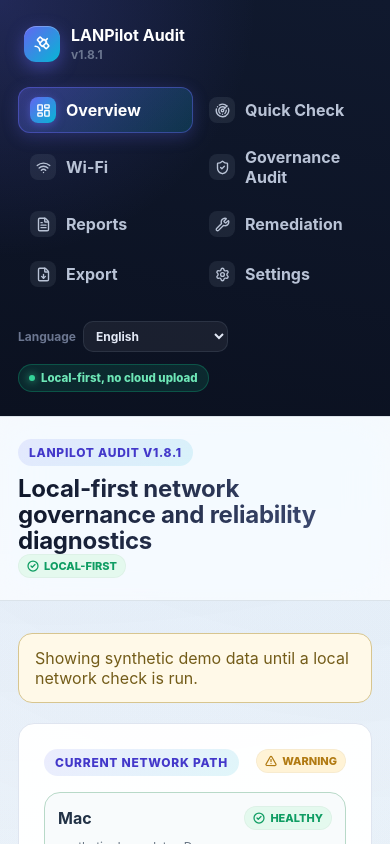
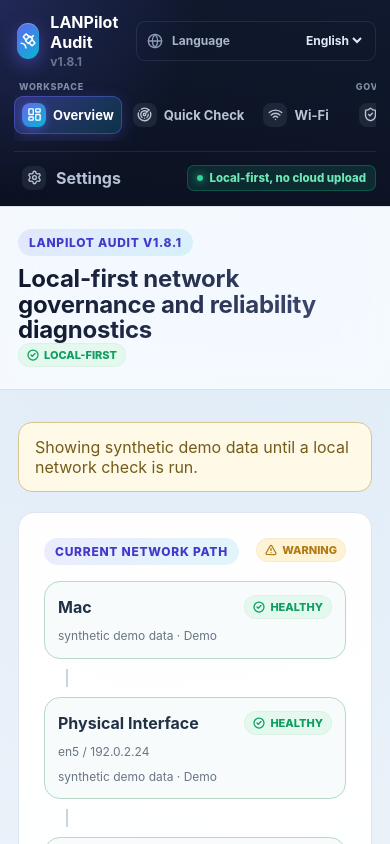
Before and after one commit to cqforest123-wq/lanpilot-audit, a React (Vite) app: page / in a window 390 px wide. Shown: the top 844 px of the page. Built offline with nearby package versions, Linux system fonts and the light colour scheme.

Commit message:
ui: improve sidebar navigation and language access

```diff
--- a/src/App.css
+++ b/src/App.css
@@ -41,11 +41,13 @@ a { color: inherit; }
 .sidebar {
   position: sticky;
   top: 0;
+  height: 100vh;
   min-height: 100vh;
-  padding: 24px 18px;
+  min-width: 0;
+  padding: 20px 14px 16px;
   display: flex;
   flex-direction: column;
-  gap: 24px;
+  gap: 14px;
   background:
     radial-gradient(circle at 0% 0%, rgba(99, 102, 241, .22), transparent 45%),
     linear-gradient(190deg, var(--sidebar-bg-2), var(--sidebar-bg));
@@ -100,15 +102,20 @@ a { color: inherit; }
   color: transparent;
 }
 
-.sidebar-nav { display: grid; gap: 4px; }
-.sidebar-nav button {
+.sidebar-top { display: grid; gap: 16px; }
+.sidebar-nav { min-height: 0; flex: 1; display: grid; align-content: start; gap: 18px; overflow-y: auto; scrollbar-width: thin; scrollbar-color: rgba(148, 163, 184, .28) transparent; }
+.sidebar-group { display: grid; gap: 3px; }
+.sidebar-group-items { display: grid; gap: 3px; }
+.sidebar-group-label { padding: 0 11px 5px; color: #7f8ca5; font-size: 10px; font-weight: 800; line-height: 1.4; text-transform: uppercase; letter-spacing: .08em; }
+.sidebar-nav button, .sidebar-footer > button {
   width: 100%;
   display: flex;
   align-items: center;
   gap: 10px;
   border: 0;
-  border-radius: 12px;
-  padding: 10px 12px;
+  min-height: 42px;
+  border-radius: 9px;
+  padding: 7px 10px;
   background: transparent;
   color: var(--sidebar-text);
   text-align: left;
@@ -126,27 +133,27 @@ a { color: inherit; }
   color: var(--sidebar-text);
   transition: background-color 160ms ease, color 160ms ease, transform 160ms ease;
 }
-.sidebar-nav button:hover { color: #fff; background: rgba(148, 163, 184, .1); }
-.sidebar-nav button:hover .nav-icon-chip { background: rgba(148, 163, 184, .22); color: #fff; transform: scale(1.05); }
-.sidebar-nav button.active {
+.sidebar-nav button:hover, .sidebar-footer > button:hover { color: #fff; background: rgba(148, 163, 184, .1); }
+.sidebar-nav button:hover .nav-icon-chip, .sidebar-footer > button:hover .nav-icon-chip { background: rgba(148, 163, 184, .22); color: #fff; transform: scale(1.05); }
+.sidebar-nav button.active, .sidebar-footer > button.active {
   color: #fff;
   background: linear-gradient(135deg, rgba(99, 102, 241, .35), rgba(6, 182, 212, .18));
   box-shadow: inset 0 0 0 1px rgba(99, 102, 241, .45), 0 4px 16px rgba(99, 102, 241, .25);
   font-weight: 750;
 }
-.sidebar-nav button.active .nav-icon-chip {
+.sidebar-nav button.active .nav-icon-chip, .sidebar-footer > button.active .nav-icon-chip {
   background: var(--brand-gradient);
   color: #fff;
   box-shadow: 0 2px 8px rgba(99, 102, 241, .5);
 }
-.sidebar-footer { margin-top: auto; display: grid; gap: 12px; }
+.sidebar-footer { flex: 0 0 auto; display: grid; gap: 8px; padding-top: 10px; border-top: 1px solid var(--sidebar-border); }
 .local-first-chip {
   display: inline-flex;
   align-items: center;
   gap: 6px;
   width: fit-content;
-  padding: 6px 10px;
-  border-radius: 999px;
+  padding: 5px 9px;
+  border-radius: 7px;
   color: #6ee7b7;
   background: rgba(16, 185, 129, .14);
   border: 1px solid rgba(16, 185, 129, .3);
@@ -162,7 +169,7 @@ a { color: inherit; }
   font-weight: 750;
 }
 
-.brand { display: flex; align-items: center; gap: 11px; font-size: 16px; text-align: left; }
+.brand { display: flex; align-items: center; gap: 11px; padding: 0 3px; font-size: 16px; text-align: left; }
 .brand span:last-child { display: grid; gap: 2px; }
 .brand small { color: var(--sidebar-text-dim); font-size: 12px; }
 .brand-mark {
@@ -179,14 +186,19 @@ a { color: inherit; }
   box-shadow: 0 6px 18px rgba(99, 102, 241, .45), inset 0 1px 0 rgba(255, 255, 255, .25);
 }
 
-.language-selector { display: flex; align-items: center; gap: 7px; color: var(--sidebar-text-dim); font-size: 12px; font-weight: 700; }
+.language-selector { min-height: 40px; display: flex; align-items: center; gap: 9px; padding: 0 10px; border: 1px solid var(--sidebar-border); border-radius: 9px; color: #aab5c9; font-size: 12px; font-weight: 700; }
+.language-selector > svg { flex: 0 0 auto; color: #8c9bb5; }
+.language-selector-label { flex: 0 0 auto; }
 .language-selector select {
-  max-width: 145px;
-  border: 1px solid var(--sidebar-border);
-  border-radius: 10px;
-  padding: 6px 8px;
-  background: rgba(255, 255, 255, .06);
+  flex: 1 1 auto;
+  min-width: 0;
+  width: 1px;
+  border: 0;
+  padding: 6px 0;
+  background: transparent;
   color: #e2e8f5;
+  text-align: right;
+  outline-color: #818cf8;
 }
 .language-selector select option { color: #142033; }
 
@@ -627,8 +639,17 @@ th { color: #526172; background: #f6f8fa; }
 @media (max-width: 760px) {
   body { min-width: 0; }
   .app-shell { grid-template-columns: 1fr; }
-  .sidebar { position: static; min-height: auto; border-right: 0; border-bottom: 1px solid #dbe3ea; }
-  .sidebar-nav { grid-template-columns: repeat(2, minmax(0, 1fr)); }
+  .sidebar { position: static; height: auto; min-height: 0; padding: 12px 14px 10px; gap: 10px; border-right: 0; border-bottom: 1px solid #dbe3ea; }
+  .sidebar-top { grid-template-columns: minmax(0, 1fr) minmax(180px, 240px); align-items: center; gap: 12px; }
+  .sidebar-nav { flex: 0 0 auto; display: flex; align-items: flex-start; gap: 14px; overflow-x: auto; overflow-y: hidden; padding: 2px 0 7px; }
+  .sidebar-group { flex: 0 0 auto; display: flex; flex-direction: column; gap: 2px; }
+  .sidebar-group-items { display: flex; gap: 3px; }
+  .sidebar-group-label { padding: 0 5px; font-size: 9px; }
+  .sidebar-nav button { width: auto; min-height: 38px; gap: 7px; padding: 5px 8px; white-space: nowrap; font-size: 13px; }
+  .nav-icon-chip { width: 24px; height: 24px; }
+  .sidebar-footer { grid-template-columns: minmax(0, 1fr) auto; align-items: center; gap: 8px; padding-top: 8px; }
+  .sidebar-footer > button { width: auto; min-height: 36px; padding: 4px 8px; }
+  .sidebar-footer .local-first-chip { justify-self: end; }
   .product-header { display: block; padding: 22px 18px; }
   .page { width: calc(100% - 36px); padding-top: 32px; }
   .hero { padding: 30px; }
@@ -636,6 +657,17 @@ th { color: #526172; background: #f6f8fa; }
   .page-heading { display: block; }
   .summary-grid, .form-grid, .review-grid, .report-metadata, .reliability-grid, .reliability-summary, .dashboard-grid, .overview-cards, .network-check-sections, .latency-row, .doctor-hero, .doctor-overview-grid, .doctor-scorecard-grid, .doctor-action-grid, .doctor-mode-selector { grid-template-columns: 1fr; }
   .interface-option, .export-card, .metric-list div { display: grid; }
+}
+
+@media (max-height: 620px) and (min-width: 761px) {
+  .sidebar { padding-top: 13px; padding-bottom: 10px; gap: 9px; }
+  .sidebar-top { gap: 8px; }
+  .sidebar-nav { gap: 9px; }
+  .sidebar-group-label { padding-bottom: 2px; }
+  .sidebar-nav button { min-height: 36px; padding-top: 5px; padding-bottom: 5px; }
+  .nav-icon-chip { width: 23px; height: 23px; }
+  .sidebar-footer { padding-top: 6px; gap: 4px; }
+  .local-first-chip { padding: 4px 8px; }
 }
 
 /* Quick Check ------------------------------------------------------------- */
--- a/src/App.tsx
+++ b/src/App.tsx
@@ -203,26 +203,36 @@ function App() {
   return (
     <main className="app-shell">
       <aside className="sidebar">
+        <div className="sidebar-top">
           <button className="brand" type="button" disabled={auditRunning} onClick={() => navigate("overview")}>
             <span className="brand-mark"><Satellite size={18} strokeWidth={2.25} /></span>
             <span><strong>LANPilot Audit</strong><small>v{packageJson.version}</small></span>
           </button>
+          <LanguageSelector />
+        </div>
         <nav className="sidebar-nav" aria-label={t("navigation.primary")}>
+          <div className="sidebar-group">
+            <span className="sidebar-group-label">{t("nav.group.workspace")}</span>
+            <div className="sidebar-group-items">
               <NavButton icon={LayoutDashboard} active={page === "overview"} disabled={auditRunning} onClick={() => navigate("overview")} label={t("navOverview")} />
               <NavButton icon={Radar} active={page === "quickCheck"} disabled={auditRunning} onClick={() => navigate("quickCheck")} label={t("navQuickCheck")} />
               <NavButton icon={Wifi} active={page === "wifi"} disabled={auditRunning} onClick={() => navigate("wifi")} label={t("navWifi")} />
+            </div>
+          </div>
           {sandboxed ? null : (
-            <>
+            <div className="sidebar-group">
+              <span className="sidebar-group-label">{t("nav.group.governance")}</span>
+              <div className="sidebar-group-items">
                 <NavButton icon={ShieldCheck} active={["authorization", "engine", "interface", "run"].includes(page)} disabled={auditRunning} onClick={startAuthorization} label={t("navGovernanceAudit")} />
                 <NavButton icon={FileText} active={page === "report"} disabled={auditRunning} onClick={() => navigate("report")} label={t("navReport")} />
                 <NavButton icon={Wrench} active={page === "remediation"} disabled={auditRunning} onClick={() => navigate("remediation")} label={t("navRemediation")} />
                 <NavButton icon={FileDown} active={page === "export"} disabled={auditRunning} onClick={() => navigate("export")} label={t("navExport")} />
-            </>
+              </div>
+            </div>
           )}
-          <NavButton icon={SettingsIcon} active={page === "settings"} disabled={auditRunning} onClick={() => navigate("settings")} label={t("navSettings")} />
         </nav>
         <div className="sidebar-footer">
-          <LanguageSelector />
+          <NavButton icon={SettingsIcon} active={page === "settings"} disabled={auditRunning} onClick={() => navigate("settings")} label={t("navSettings")} />
           <span className="local-first-chip">{t("settings.noCloudUpload")}</span>
         </div>
       </aside>
@@ -2028,7 +2038,8 @@ function LanguageSelector() {
 
   return (
     <label className="language-selector">
-      <span>{t("language")}</span>
+      <Globe size={16} aria-hidden="true" />
+      <span className="language-selector-label">{t("language")}</span>
       <select
         aria-label={t("language")}
         value={locale}
--- a/src/i18n/index.tsx
+++ b/src/i18n/index.tsx
@@ -10,9 +10,10 @@ import { remediationMessages } from "./remediation";
 import { networkReliabilityMessages } from "./network-reliability";
 import { quickCheckMessages } from "./quick-check";
 import { wifiMessages } from "./wifi";
+import { navigationMessages } from "./navigation";
 
 const localeMessages: Record<Locale, Messages> = { en, "zh-CN": zhCN, "zh-TW": zhTW, ja, ko, de, fr, es, "pt-BR": ptBR, it, nl };
-export const messages = Object.fromEntries(supportedLocales.map((locale) => [locale, { ...localeMessages[locale], ...workflowMessages[locale], ...toolboxMessages[locale], ...remediationMessages[locale], ...networkReliabilityMessages[locale], ...quickCheckMessages[locale], ...wifiMessages[locale] }])) as Record<Locale, Messages>;
+export const messages = Object.fromEntries(supportedLocales.map((locale) => [locale, { ...localeMessages[locale], ...workflowMessages[locale], ...toolboxMessages[locale], ...remediationMessages[locale], ...networkReliabilityMessages[locale], ...quickCheckMessages[locale], ...wifiMessages[locale], ...navigationMessages[locale] }])) as Record<Locale, Messages>;
 export function resolveLocale(value?: string | null): Locale {
   const raw = (value || "").replace("_", "-");
   if (/^zh($|-Hans|-CN)/i.test(raw)) return "zh-CN";
--- /dev/null
+++ b/src/i18n/navigation.ts
@@ -0,0 +1,15 @@
+import type { Locale, Messages } from "./types";
+
+export const navigationMessages: Record<Locale, Messages> = {
+  en: { "nav.group.workspace": "Workspace", "nav.group.governance": "Governance" },
+  "zh-CN": { "nav.group.workspace": "工作区", "nav.group.governance": "治理" },
+  "zh-TW": { "nav.group.workspace": "工作區", "nav.group.governance": "治理" },
+  ja: { "nav.group.workspace": "ワークスペース", "nav.group.governance": "ガバナンス" },
+  ko: { "nav.group.workspace": "작업 공간", "nav.group.governance": "거버넌스" },
+  de: { "nav.group.workspace": "Arbeitsbereich", "nav.group.governance": "Governance" },
+  fr: { "nav.group.workspace": "Espace de travail", "nav.group.governance": "Gouvernance" },
+  es: { "nav.group.workspace": "Espacio de trabajo", "nav.group.governance": "Gobernanza" },
+  "pt-BR": { "nav.group.workspace": "Área de trabalho", "nav.group.governance": "Governança" },
+  it: { "nav.group.workspace": "Area di lavoro", "nav.group.governance": "Governance" },
+  nl: { "nav.group.workspace": "Werkruimte", "nav.group.governance": "Governance" },
+};
```
Lines whose indentation alone changed are shown as unchanged.
